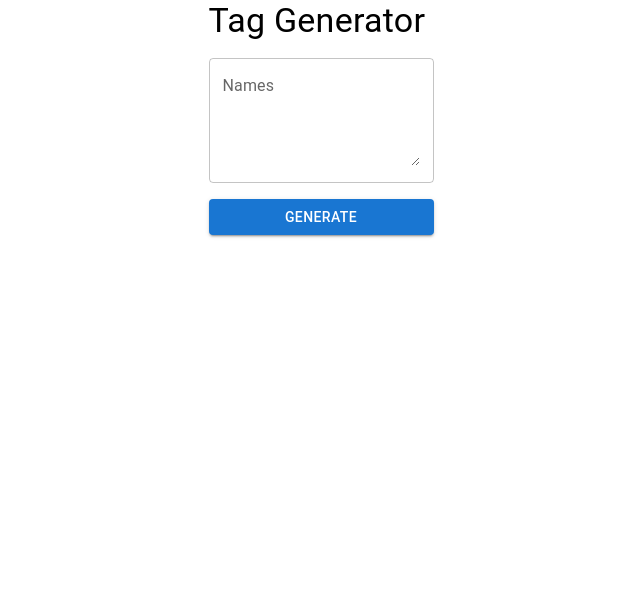
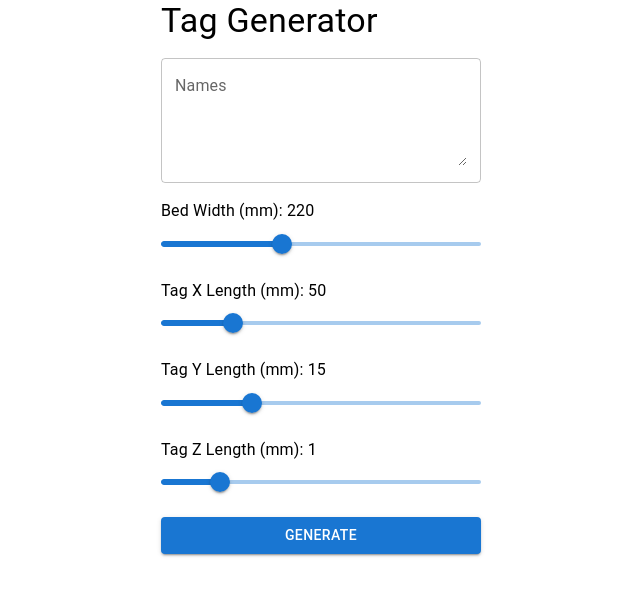
Before and after one commit to dcbriccetti/tag-generator-3d, a React (Create React App) app in the folder frontend/: page / in a window 1280 px wide. Shown: the top 596 px of the page, without its empty margins (319-959 px from the left). Built offline with nearby package versions, Linux system fonts and the light colour scheme.

Commit message:
Add settings to the UI

```diff
--- a/frontend/src/App.tsx
+++ b/frontend/src/App.tsx
@@ -1,20 +1,30 @@
-import React, {useState} from 'react';
+import {useState} from 'react';
 import {Box, Button, CircularProgress, Stack, TextField, Typography} from '@mui/material';
 import './App.css';
+import SliderComponent from "./components/SliderComponent";
 
 function App() {
     const [names, setNames] = useState<string[]>([]);
     const [isGenerating, setIsGenerating] = useState(false);
+    const [bedWidth, setBedWidth] = useState(220);
+    const [tagXLength, setTagXLength] = useState(50);
+    const [tagYLength, setTagYLength] = useState(15);
+    const [tagZLength, setTagZLength] = useState(1);
 
     const handleGenerate = async () => {
         setIsGenerating(true);
+        const body = {
+            names,
+            bedWidth,
+            tagDims: [tagXLength, tagYLength, tagZLength],
+        }
         try {
             const response = await fetch('http://localhost:5000/generate_tags', {
                 method: 'POST',
                 headers: {
                     'Content-Type': 'application/json',
                 },
-                body: JSON.stringify({names}),
+                body: JSON.stringify({body}),
             });
 
             if (response.ok) {
@@ -26,17 +36,13 @@ function App() {
                 link.click();
                 window.URL.revokeObjectURL(downloadUrl); // Clean up
             } else {
-                console.error('Failed to generate tags');
+                console.error(`Failed to generate tags: ${response.status} ${response.statusText} ${await response.text()}`);
             }
         } catch (error) {
             console.error('Error:', error);
         } finally {
             setIsGenerating(false);
         }
-    };
-
-    const handleNamesChange = (event: React.ChangeEvent<HTMLInputElement>) => {
-        setNames(event.target.value.split('\n'));
     };
 
     return (
@@ -48,10 +54,39 @@ function App() {
                     multiline
                     rows={4}
                     value={names.join('\n')}
-                    onChange={handleNamesChange}
+                    onChange={(event) => setNames(event.target.value.split('\n'))}
                     variant="outlined"
                     fullWidth
                     sx={{textarea: {resize: 'both'}}}
+                />
+                <SliderComponent
+                    label="Bed Width"
+                    value={bedWidth}
+                    min={50}
+                    max={500}
+                    onChange={setBedWidth}
+                />
+                <SliderComponent
+                    label="Tag X Length"
+                    value={tagXLength}
+                    min={1}
+                    max={bedWidth}
+                    onChange={setTagXLength}
+                />
+                <SliderComponent
+                    label="Tag Y Length"
+                    value={tagYLength}
+                    min={1}
+                    max={50}
+                    onChange={setTagYLength}
+                />
+                <SliderComponent
+                    label="Tag Z Length"
+                    value={tagZLength}
+                    min={0.1}
+                    max={5}
+                    step={0.1}
+                    onChange={(newValue) => setTagZLength(newValue)}
                 />
                 <Button id="generate" variant="contained"
                         onClick={handleGenerate} sx={{width: 'auto'}}>
--- /dev/null
+++ b/frontend/src/components/SliderComponent.tsx
@@ -0,0 +1,35 @@
+import React from 'react';
+import { Box, Slider, Typography } from '@mui/material';
+
+type SliderComponentProps = {
+    label: string;
+    value: number;
+    min: number;
+    max: number;
+    step?: number;
+    onChange: (newValue: number) => void;
+};
+
+const SliderComponent: React.FC<SliderComponentProps> = ({ label, value, min, max, step, onChange }) => {
+    return (
+        <Box width="20em">
+            <Typography id={`${label}-input-slider`} gutterBottom>
+                {label} (mm): {value}
+            </Typography>
+            <Slider
+                aria-labelledby={`${label}-input-slider`}
+                value={value}
+                onChange={(_, newValue) => {
+                    if (typeof newValue === 'number') {
+                        onChange(newValue);
+                    }
+                }}
+                min={min}
+                max={max}
+                step={step}
+            />
+        </Box>
+    );
+};
+
+export default SliderComponent;
```
Also changed, not shown: 2 other files (tests, documents, lock files or other folders).
